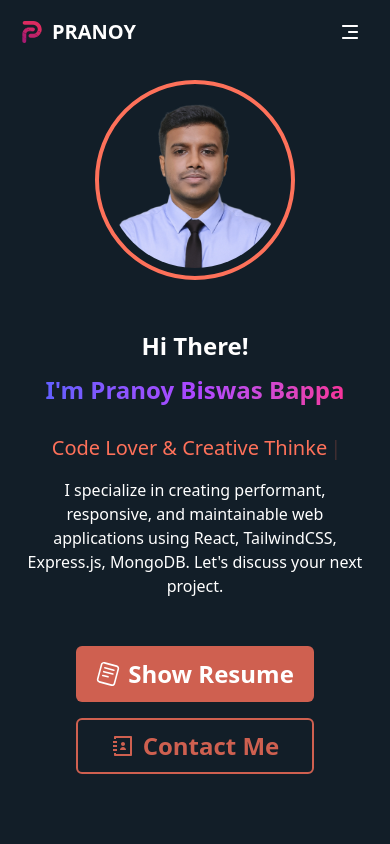
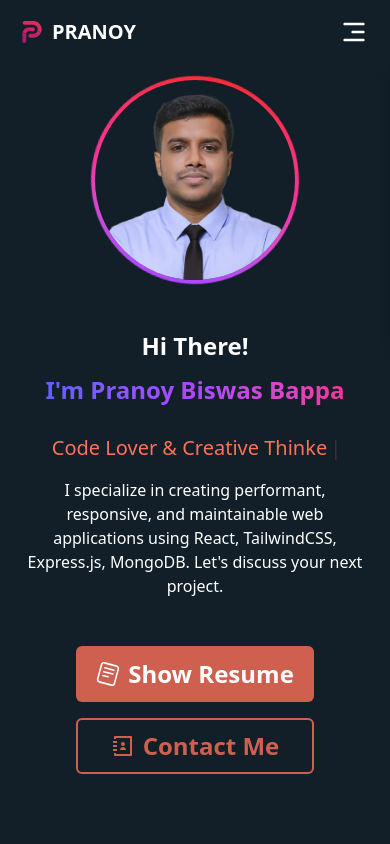
Before and after one commit to impranoybiswas/Portfolio, a Next.js app: page / in a window 390 px wide. Shown: the top 844 px of the page. Built offline with nearby package versions, Linux system fonts and the light colour scheme.

Commit message:
mobile nav drawer add

```diff
--- a/app/components/HeroPhoto.tsx
+++ b/app/components/HeroPhoto.tsx
@@ -1,10 +1,21 @@
+import Image from 'next/image'
 import React from 'react'
 
 export default function HeroPhoto() {
   return (
-    <div data-aos="fade-down-left" className='w-fit flex justify-center items-center '>
-        <img className='size-50 md:size-80 lg:size-100 object-cover rounded-full p-2 border-secondary border-4' src="./assets/photo.png" alt="" />
+    // <div data-aos="fade-down-left" className='w-fit flex justify-center items-center '>
+    //     <img className='size-50 md:size-80 lg:size-100 object-cover rounded-full p-2 border-secondary border-4' src="./assets/photo.png" alt="" />
 
+    // </div>
+
+    <div  data-aos="fade-down-left" className='relative'>
+      <div className="bg-gradient-to-r from-purple-500 via-pink-500 to-red-500 rounded-full size-52 md:size-82 lg:size-104 absolute top-1/2 left-1/2 -translate-x-1/2 -translate-y-1/2 animate-slowSpin"/>
+
+
+    <div className="bg-primary rounded-full overflow-hidden size-50 md:size-80 lg:size-100 relative">
+        <Image src="/assets/photo.png" className="object-cover" alt="photo" fill />
+      </div>
     </div>
+
   )
 }
--- a/app/components/Navbar.tsx
+++ b/app/components/Navbar.tsx
@@ -1,5 +1,5 @@
 "use client";
-import React, { useContext } from "react";
+import React, { useContext, useState } from "react";
 import { FaDownload } from "react-icons/fa6";
 import { CgMenuRightAlt } from "react-icons/cg";
 import { Link } from "react-scroll";
@@ -19,6 +19,7 @@ export const resumeLink =
 export default function Navbar() {
   const context = useContext(ScrollContext);
   const isScrolled = context?.isScrolled ?? false;
+  const [open, setOpen] = useState(false);
   return (
     <nav
       className={`fixed top-0 z-50 bg-primary h-fit w-full px-5 md:px-12 lg:px-25 text-white
@@ -74,17 +75,15 @@ export default function Navbar() {
           PRANOY
         </Link>
 
-        <div className="dropdown dropdown-end">
+        <CgMenuRightAlt
+          onClick={() => setOpen(!open)}
+          className="flex justify-center items-center size-8 text-white"
+        />
+
         <div
-            tabIndex={0}
-            role="button"
-            className="flex justify-center items-center w-10 h-10 text-2xl text-white"
-          >
-            <CgMenuRightAlt />
-          </div>
-          <div
-            tabIndex={0}
-            className="dropdown-content bg-primary rounded-box z-1 w-60 py-2 mt-2 shadow-sm flex flex-col px-4 gap-2"
+          className={`flex flex-col items-end py-5 gap-0 bg-primary shadow-lg absolute top-16 right-0
+          trasition duration-500 ease-in-out rounded-bl-lg
+          ${open ? "translate-x-0" : "translate-x-full"}`}
         >
           {navLinks.map((item) => (
             <Link
@@ -93,22 +92,21 @@ export default function Navbar() {
               smooth={true}
               duration={300}
               spy={true}
-                offset={-80} // Adjust based on your navbar height
-                activeClass="text-secondary font-semibold"
-                className="cursor-pointer hover:text-secondary transition text-lg"
+              offset={-80}
+              className="relative font-semibold cursor-pointer pr-5 py-2 text-lg border-r-4 border-r-primary trasition duration-300 ease-in-out"
+              activeClass=" border-r-secondary"
             >
               {item.name}
             </Link>
           ))}
           <a
-              className="rounded-md flex justify-center items-center gap-2 py-1 px-4 bg-secondary/90 hover:bg-secondary text-lg font-semibold cursor-pointer transition mt-4"
-              href="https://drive.google.com/file/d/1lHkLVej0L2loUSMB6FY5U2Ak2v67c3eS/view"
+            className="rounded-md flex justify-center items-center gap-2 py-1 px-5 mx-4 bg-secondary/90 hover:bg-secondary text-lg font-semibold cursor-pointer transition mt-6"
+            href={resumeLink}
             target="_blank"
           >
             <FaDownload /> Resume
           </a>
         </div>
-        </div>
       </section>
     </nav>
   );
--- a/app/globals.css
+++ b/app/globals.css
@@ -10,6 +10,16 @@
   --color-foreground: var(--foreground);
   --font-sans: var(--font-geist-sans);
   --font-mono: var(--font-geist-mono);
+
+  --animate-slowSpin: slowSpin 10s ease-in-out infinite;
+  @keyframes slowSpin {
+    0% {
+      transform: rotate(0deg);
+    }
+    100% {
+      transform: rotate(360deg);
+    }
+  }
 }
 
 @custom-variant dark (&:where(.dark, .dark *));
--- a/app/layouts/Contact.tsx
+++ b/app/layouts/Contact.tsx
@@ -91,10 +91,10 @@ export default function Contact() {
           data-aos="fade-right"
           className="bg-secondary p-5 lg:p-8 rounded-xl flex flex-col items-center justify-center"
         >
-          <h2 className="text-3xl font-bold mb-4">Let&apos;s Connect</h2>
+          <h2 className="text-3xl font-bold mb-4 ">Let&apos;s Connect</h2>
           <p className="text-gray-100 text-center text-sm md:text-lg mb-6">
             Have a question or want to work together? <br />
-            Fill out the form and I’ll get back to you!
+            Fill out the form and I&apos;ll get back to you!
           </p>
 
           <form onSubmit={handleEmail} className="space-y-6 w-full">
```
Also changed, not shown: 1 other file (tests, documents, lock files or other folders). Lines whose indentation alone changed are shown as unchanged.
